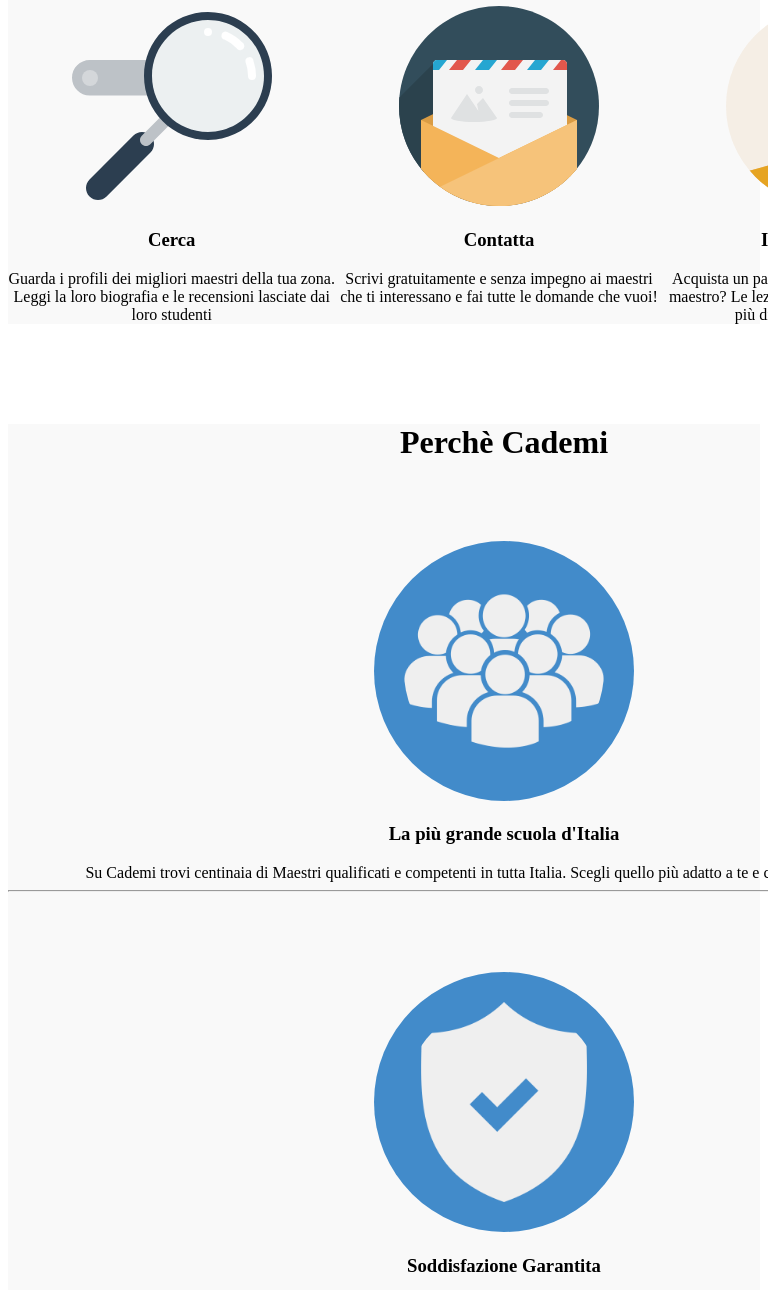
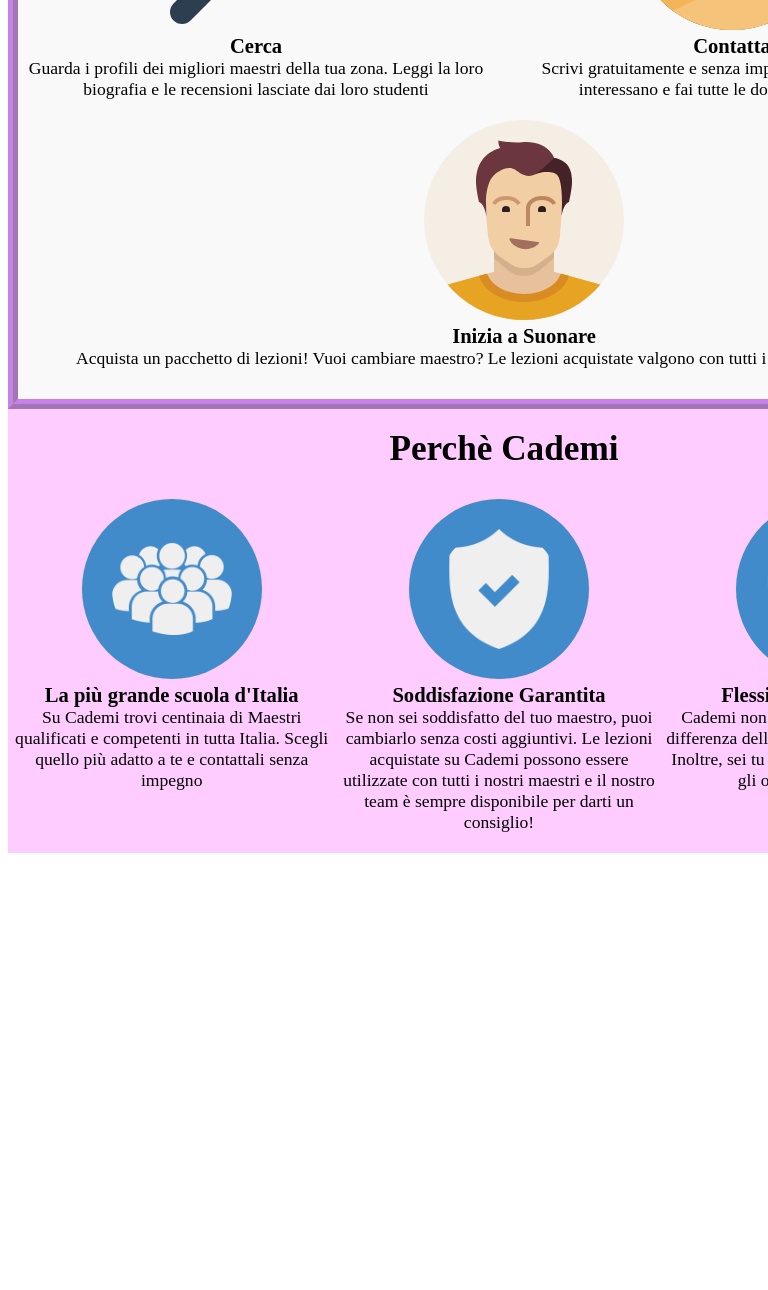
Before and after one commit to Giuseppe-Dicosmo/html-css-resp-wannabe, a plain HTML site: page index.html in a window 768 px wide. Shown: the part 624-1914 px from the top of the page. After the commit the page ends 1485 px from the top, so only its background shows below. Drawn offline with Linux system fonts and the light colour scheme.

Commit message:
media queries ipad

```diff
--- a/media-queries.css
+++ b/media-queries.css
@@ -3,6 +3,7 @@
   .container:nth-child(odd) > .row {
     background-color: #f2f2cd;
     margin-top: 0;
+    transition: background-color 3s linear;
   }
 
   .container:nth-child(1) > .row, .container:nth-child(2) > .row{
@@ -38,7 +39,6 @@
     padding: 20px 0;
   }
 
-
   hr {
     display: none;
   }
@@ -48,5 +48,69 @@
   #why .row>.third {
   border-bottom: 2px solid black;
   }
+}
 
+/* ipad */
+@media screen and (min-width: 421px) and (max-width: 820px) {
+
+  .container:nth-child(odd) > .row {
+    background-color: #ffccff;
+    margin-top: 0;
+    transition: background-color 3s linear;
+  }
+
+  .container:nth-child(even) {
+    width: 970px;
+    border: 10px ridge rgba(170, 50, 220, .6);
+    transition: border 3s linear;
+  }
+
+  img {
+    transition: all 1s linear;
+  }
+
+  img:hover {
+    transform: rotate3d(0, 1, 0, 1turn);
+  }
+
+  #steps .row>.left,
+  #steps .row>.central,
+  #steps .row>.right {
+    width: calc((100% / 2) - 40px);
+    margin: 10px;
+  }
+
+  #steps .row >.right{
+    width: 100%;
+  }
+
+  .container:nth-child(2) > .row{
+    margin: 0;
+  }
+
+  .container h1, h3 {
+    margin: 0;
+  }
+
+  #why .row>.first,
+  #why .row>.second,
+  #why .row>.third {
+    float: left;
+    width: 33%;
+    margin-top: 30px;
+  }
+
+  #why .row img {
+    height: 120px;
+  }
+
+  .row {
+    font-size: 1.1em;
+    font-weight: 500;
+    padding: 20px 0;
+  }
+
+  hr {
+    display: none;
+  }
 }
--- a/style.css
+++ b/style.css
@@ -53,6 +53,7 @@
   padding: 30px
 }
 
+
 /* COMMON */
 .row::after {
   content: '';
```
